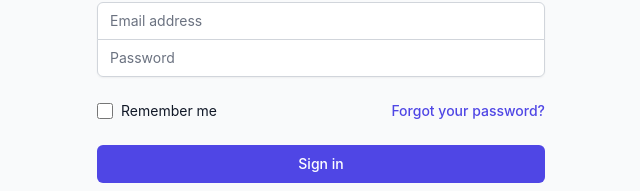
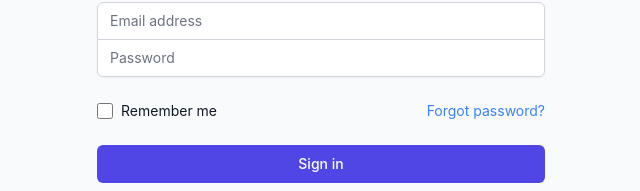
Before and after one commit to DipPandey/course-store, a React (Create React App) app: page /login in a window 1280 px wide. Shown: the part 342-533 px from the top of the page, without its empty margins (319-959 px from the left). Built offline with nearby package versions, Linux system fonts and the light colour scheme; no server answers.

Commit message:
commot new fix

```diff
--- a/src/components/Login.js
+++ b/src/components/Login.js
@@ -19,6 +19,11 @@ const Login = () => {
     } catch (err) {
       setError(err.message || 'Failed to login');
     }
+  };
+
+  const handleForgotPassword = () => {
+    // Implement forgot password functionality
+    console.log("Forgot password clicked");
   };
 
   return (
@@ -78,9 +83,9 @@ const Login = () => {
             </div>
 
             <div className="text-sm">
-              <a href="#" className="font-medium text-indigo-600 hover:text-indigo-500">
-                Forgot your password?
-              </a>
+              <button type="button" className="text-sm text-blue-500 hover:underline" onClick={handleForgotPassword}>
+                Forgot password?
+              </button>
             </div>
           </div>
 
```
